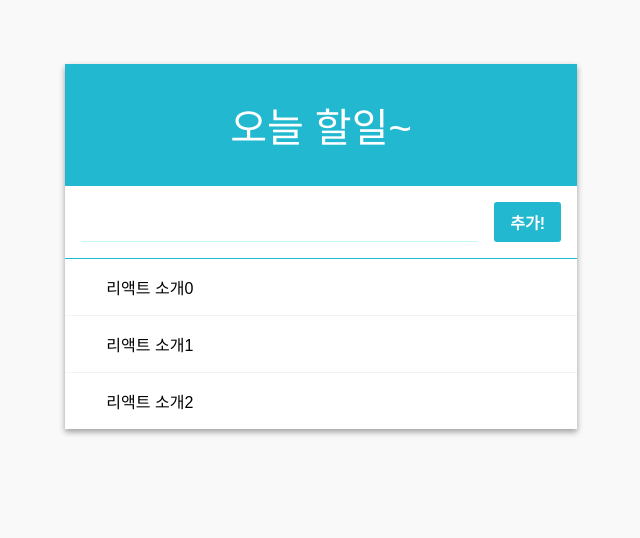
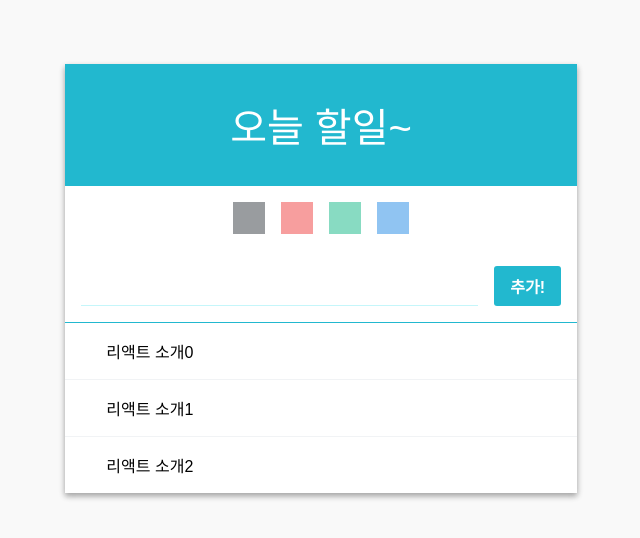
Before and after one commit to engineer135/react-todo-list, a React (Create React App) app: page / in a window 1280 px wide. Shown: the top 538 px of the page, without its empty margins (319-959 px from the left). Built offline with nearby package versions, Linux system fonts and the light colour scheme.

Commit message:
palette 컴포넌트 추가해서 컬러 변경까지 완료~

```diff
--- a/src/App.js
+++ b/src/App.js
@@ -2,16 +2,19 @@ import React, { Component } from 'react';
 import TodoListTemplate from './components/TodoListTemplate';
 import Form from './components/Form';
 import TodoItemList from './components/TodoItemList';
+import Palette from './components/Palette';
 
 class App extends Component {
   id=3
+  colors=['#343a40', '#f03e3e', '#12b886', '#228ae6']
   state={
     input: '',
     todos:[
       {id:0, text:'리액트 소개0', checked: false},
       {id:1, text:'리액트 소개1', checked: false},
       {id:2, text:'리액트 소개2', checked: false},
-    ]
+    ],
+    color: '',
   }
 
   handleChange = (e) => {
@@ -34,7 +37,7 @@ class App extends Component {
   };
 
   handleCreate = () => {
-    const {input, todos} = this.state;
+    const {input, todos, color} = this.state;
     this.setState({
       input: '', // 인풋은 비우고
       // concat으로 배열에 추가.
@@ -54,7 +57,7 @@ class App extends Component {
 
         .. 라고 한다.
       */
-      todos: todos.concat({id: this.id++, text: input, checked: false})
+      todos: todos.concat({id: this.id++, text: input, checked: false, color: color})
     });
   };
 
@@ -111,6 +114,13 @@ class App extends Component {
 
   }
 
+  // color 변경하기
+  handleColor = (id) => {
+    this.setState({
+      color : this.colors[id]
+    });
+  }
+
   render() {
     // 객체 비구조화. 자바스크립트 별게 다 생겼구나 ㅠㅠ
     // https://developer.mozilla.org/ko/docs/Web/JavaScript/Reference/Operators/Destructuring_assignment
@@ -122,13 +132,15 @@ class App extends Component {
     console.log(q); // true
     */
    //console.log(this);
-    const {input, todos} = this.state;
+    const {input, todos, color} = this.state;
     const{
       handleChange,
       handleCreate,
       handleKeyPress,
       handleToggle,
       handleRemove,
+      colors,
+      handleColor,
     } = this;
     // this.handle.. 이런식으로 안써줘도 되니 참 편하지요?
 
@@ -139,8 +151,17 @@ class App extends Component {
           onKeyPress={handleKeyPress}
           onChange={handleChange}
           onCreate={handleCreate}
+          color={color}
         />
-      }>
+      }
+      palette={
+        <Palette
+          colors={colors}
+          onColorSelect={handleColor}
+          selectedColor={color}
+        />
+      }
+      >
           {
             //템플릿 완성!! 신기하네 -_-
           }
--- a/src/components/Form.js
+++ b/src/components/Form.js
@@ -1,10 +1,14 @@
 import React from 'react';
 import './Form.css';
 
-const Form = ({value, onChange, onKeyPress, onCreate}) => {
+const Form = ({value, onChange, onKeyPress, onCreate, color}) => {
+    const styles = {
+        color : color
+    };
+
     return (
         <div className="form">
-            <input value={value} onChange={onChange} onKeyPress={onKeyPress}/>
+            <input value={value} onChange={onChange} onKeyPress={onKeyPress} style={styles}/>
             <div className="create-button" onClick={onCreate}>
                 추가!
             </div>
--- /dev/null
+++ b/src/components/Palette.css
@@ -0,0 +1,24 @@
+.palette {
+    display: flex;
+    justify-content: center;
+  }
+
+  .color {
+    width: 2rem;
+    height: 2rem;
+    opacity: 0.5;
+    transition: all 0.2s;
+    cursor: pointer;
+  }
+
+  .color:hover {
+    opacity: 0.75;
+  }
+
+  .color.active, .color:active {
+    opacity: 1;
+  }
+
+  .color + .color {
+    margin-left: 1rem;
+  }
--- /dev/null
+++ b/src/components/Palette.js
@@ -0,0 +1,30 @@
+import React, {Component} from 'react';
+import './Palette.css';
+
+class Palette extends Component {
+    render(){
+        const {colors, onColorSelect, selectedColor} = this.props;
+
+        // colors 배열을 컴포넌트 배열로 변환
+        const colorList = colors.map(
+            (color, index)=>
+            {
+                //console.log(color);
+                let style = {
+                    backgroundColor : color
+                };
+                return <div className={`color ${color === selectedColor ? 'active' : ''}`} key={index} style={style} onClick={() => onColorSelect(index)}/>
+            }
+        );
+
+        //console.log(colorList);
+
+        return(
+            <div className="palette">
+                {colorList}
+            </div>
+        )
+    }
+}
+
+export default Palette;
--- a/src/components/TodoItem.js
+++ b/src/components/TodoItem.js
@@ -14,10 +14,14 @@ class TodoItem extends Component{
     }
 
     render(){
-        const {text, checked, id, onToggle, onRemove} = this.props;
+        const {text, checked, id, onToggle, onRemove, color} = this.props;
 
         //console.log("item render");
         //console.log(id);
+
+        const styles = {
+            color : color
+        }
 
         return(
             // 아이디를 파라미터로 넘겨줄때 onClick={onToggle{id}} 로 하면 절대 안됨.
@@ -39,7 +43,7 @@ class TodoItem extends Component{
                     // 동적인 클래스 쓰고 싶으면, classnames라는 모듈을 사용하면 더 간단히 됨.
                 }
                 <div className={`todo-text ${checked && 'checked'}`}>
-                    <div>{text}</div>
+                    <div style={styles}>{text}</div>
                 </div>
                 {
                     checked && (<div className="check-mark">&#x2713;</div>)
--- a/src/components/TodoItemList.js
+++ b/src/components/TodoItemList.js
@@ -22,7 +22,7 @@ class TodoItemList extends Component {
         // props로 넘어온 todos 배열을, 맵함수로 todoList 생성..
         // 배열인데 {todos} 이렇게 사용하면 에러가 난다. 컴포넌트 배열로 변환해줘야함!
         const todoList = todos.map(
-            ({id, text, checked})=>(
+            ({id, text, checked, color})=>(
                 <TodoItem
                     id={id}
                     text={text}
@@ -30,6 +30,7 @@ class TodoItemList extends Component {
                     onToggle={onToggle}
                     onRemove={onRemove}
                     key={id}
+                    color={color}
                 />
             )
         );
--- a/src/components/TodoListTemplate.css
+++ b/src/components/TodoListTemplate.css
@@ -23,3 +23,7 @@
   .todos-wrapper {
     min-height: 5rem;
   }
+
+  .palette-wrapper {
+    padding: 1rem;
+  }
--- a/src/components/TodoListTemplate.js
+++ b/src/components/TodoListTemplate.js
@@ -6,12 +6,15 @@ import './TodoListTemplate.css';
 // <TodoListWrapper><Form/><TodoList/></TodoListWrapper>
 // 이런방식으로 해야한다.
 // form 이란 이름의 prop으로 넘겨주면 됨. children은 알아서 하위노드에 있는 걸로 가져오네 신기하다 -_-
-const TodoListTemplate = ({form, children}) => {
+const TodoListTemplate = ({form, children, palette}) => {
     return (
         <main className="todo-list-template">
             <div className="title">
                 오늘 할일~
             </div>
+            <section className="palette-wrapper">
+                {palette}
+            </section>
             <section className="form-wrapper">
                 {form}
             </section>
```
